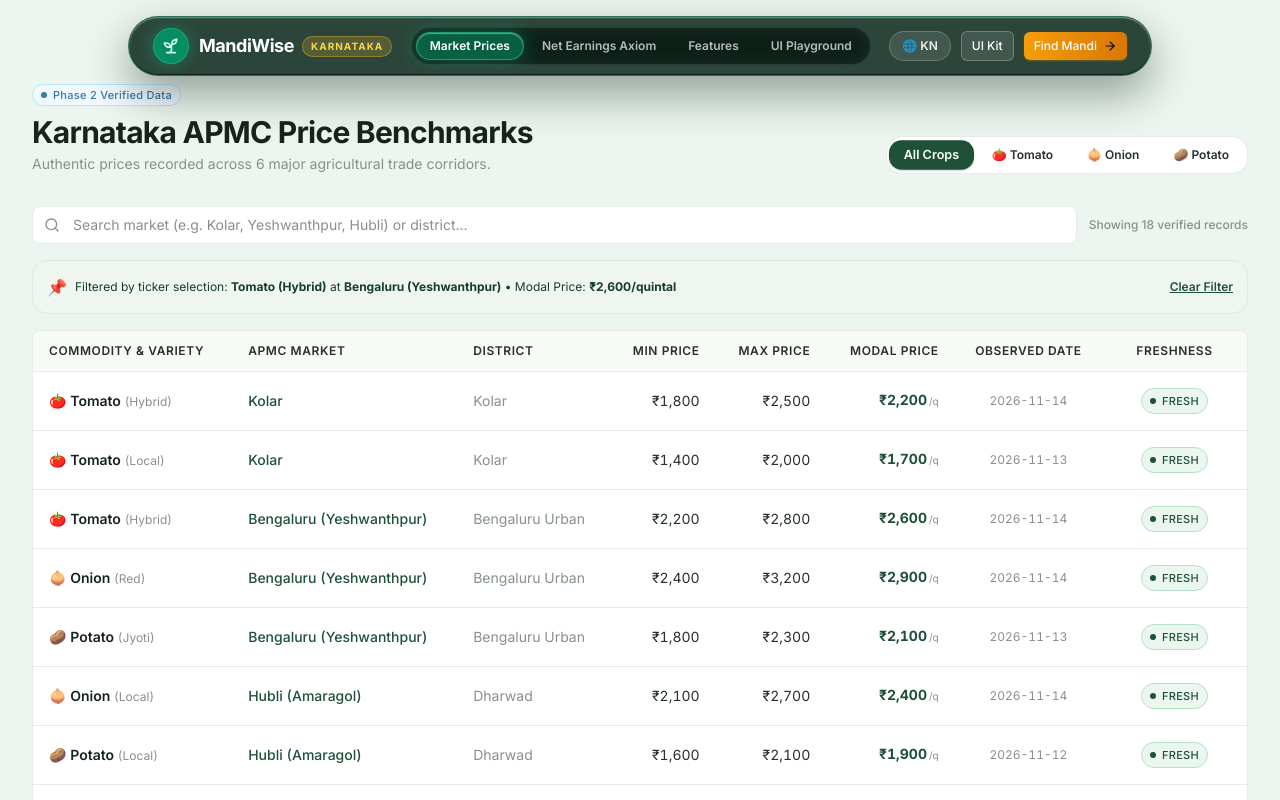
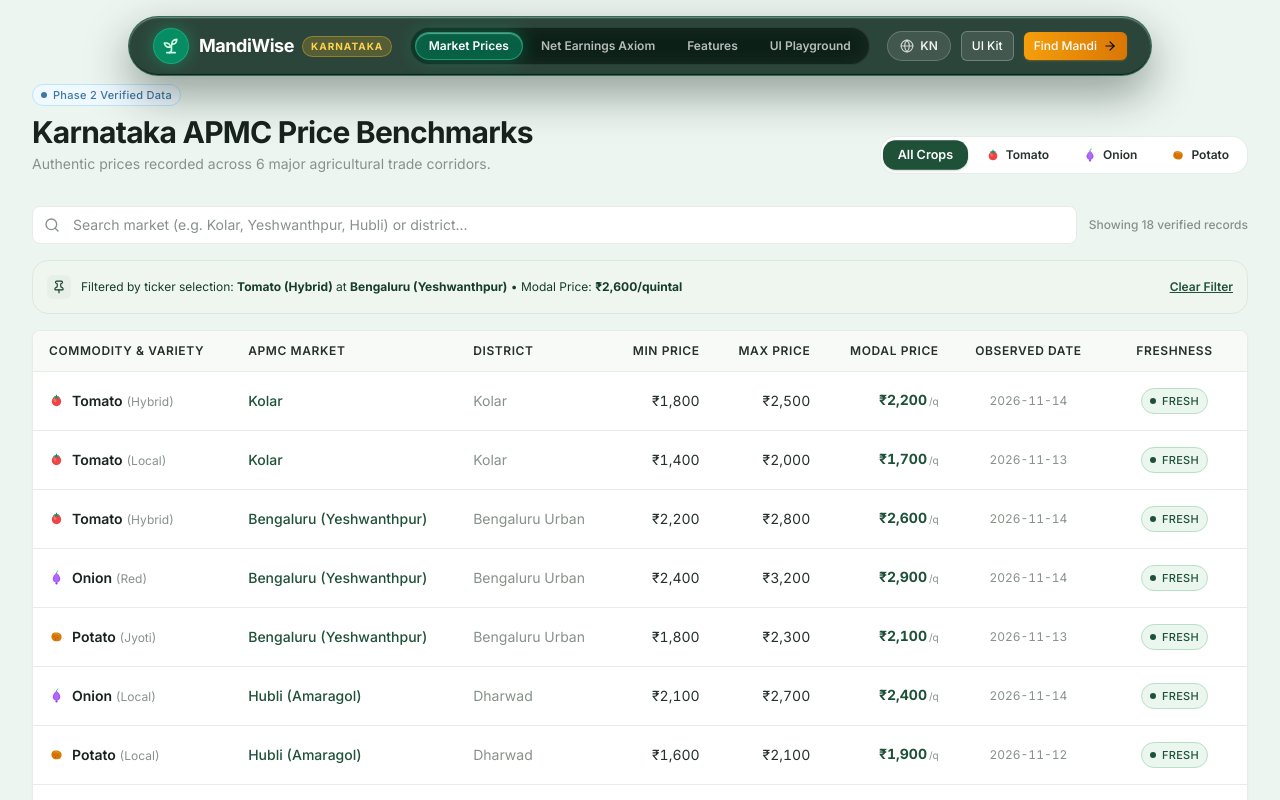
Before and after one commit to Ankith-R-Rai/Mandi_Wise, a React (Vite) app in the folder frontend/: page / in a window 1280 px wide. Both pictures are taken after a click on the button 920 px from the left and 803 px from the top of the page. Shown: the part 1873-2673 px from the top of the page. Built offline with nearby package versions, Linux system fonts and the light colour scheme.

Commit message:
feat(ui): eliminate all emojis and migrate to custom SVG & Lucide iconography

```diff
--- a/frontend/src/components/hero/MarketPriceTicker.tsx
+++ b/frontend/src/components/hero/MarketPriceTicker.tsx
@@ -1,5 +1,6 @@
 import React from 'react';
 import { Badge } from '../ui/Badge';
+import { CommodityIcon } from '../ui/CommodityIcon';
 import { CANONICAL_MANDI_RECORDS, type CanonicalPriceRecord } from '../../data/canonicalMandiData';
 import { cn } from '../../utils/cn';
 
@@ -7,12 +8,6 @@ export interface MarketPriceTickerProps {
   onSelectRecord?: (record: CanonicalPriceRecord) => void;
   className?: string;
 }
-
-const commodityIcons: Record<string, string> = {
-  Tomato: '🍅',
-  Onion: '🧅',
-  Potato: '🥔',
-};
 
 export const MarketPriceTicker: React.FC<MarketPriceTickerProps> = ({
   onSelectRecord,
@@ -42,7 +37,6 @@ export const MarketPriceTicker: React.FC<MarketPriceTickerProps> = ({
         {/* Ticker Scroll Items Container */}
         <div className="flex items-center gap-6 overflow-x-auto no-scrollbar scroll-smooth">
           {tickerRecords.map((item, index) => {
-            const icon = commodityIcons[item.commodity] || '🌾';
             const formattedPrice = new Intl.NumberFormat('en-IN', {
               style: 'currency',
               currency: 'INR',
@@ -54,11 +48,13 @@ export const MarketPriceTicker: React.FC<MarketPriceTickerProps> = ({
                 key={`${item.commodity}-${item.market}-${index}`}
                 onClick={() => onSelectRecord?.(item)}
                 className={cn(
-                  'flex items-center gap-2 shrink-0 text-left py-1.5 px-3 rounded-lg transition-all duration-200 cursor-pointer select-none',
+                  'flex items-center gap-2.5 shrink-0 text-left py-1.5 px-3 rounded-lg transition-all duration-200 cursor-pointer select-none',
                   'hover:bg-forest-lightSage/90 hover:scale-105 hover:shadow-sm focus-visible:outline-none focus-visible:ring-2 focus-visible:ring-forest text-xs'
                 )}
               >
-                <span className="text-base select-none">{icon}</span>
+                <div className="w-6 h-6 rounded-md bg-forest-lightSage flex items-center justify-center shrink-0 border border-forest-sage/40">
+                  <CommodityIcon commodity={item.commodity} size={15} />
+                </div>
 
                 <div>
                   <div className="flex items-center gap-1.5 font-semibold text-surface-darkCharcoal">
--- a/frontend/src/components/layout/Footer.tsx
+++ b/frontend/src/components/layout/Footer.tsx
@@ -1,5 +1,6 @@
 import React from 'react';
 import { Sprout, ShieldCheck, Database, MapPin } from 'lucide-react';
+import { CommodityIcon } from '../ui/CommodityIcon';
 
 export const Footer: React.FC = () => {
   return (
@@ -29,9 +30,18 @@ export const Footer: React.FC = () => {
               Baseline Commodities
             </h4>
             <ul className="space-y-2 text-xs text-gray-300">
-              <li className="flex items-center gap-2">🍅 Tomato (Hybrid & Local)</li>
-              <li className="flex items-center gap-2">🧅 Onion (Red & Bellary)</li>
-              <li className="flex items-center gap-2">🥔 Potato (Jyoti & Local)</li>
+              <li className="flex items-center gap-2">
+                <CommodityIcon commodity="Tomato" size={14} />
+                <span>Tomato (Hybrid & Local)</span>
+              </li>
+              <li className="flex items-center gap-2">
+                <CommodityIcon commodity="Onion" size={14} />
+                <span>Onion (Red & Bellary)</span>
+              </li>
+              <li className="flex items-center gap-2">
+                <CommodityIcon commodity="Potato" size={14} />
+                <span>Potato (Jyoti & Local)</span>
+              </li>
             </ul>
           </div>
 
--- a/frontend/src/components/layout/Navbar.tsx
+++ b/frontend/src/components/layout/Navbar.tsx
@@ -1,6 +1,6 @@
 import React, { useState } from 'react';
 import { motion, AnimatePresence } from 'motion/react';
-import { Menu, X, Sprout, ArrowRight } from 'lucide-react';
+import { Menu, X, Sprout, ArrowRight, Globe } from 'lucide-react';
 import { Button } from '../ui/Button';
 import { cn } from '../../utils/cn';
 
@@ -100,10 +100,11 @@ export const Navbar: React.FC<NavbarProps> = ({ onNavigateSection }) => {
           {/* Language Switcher Pill */}
           <button
             onClick={() => setCurrentLang(currentLang === 'EN' ? 'KN' : 'EN')}
-            className="text-xs font-semibold px-3 py-1.5 rounded-full border border-white/20 bg-white/10 text-white/90 hover:bg-white/20 hover:text-white transition-all duration-200 shadow-xs cursor-pointer"
+            className="flex items-center gap-1.5 text-xs font-semibold px-3 py-1.5 rounded-full border border-white/20 bg-white/10 text-white/90 hover:bg-white/20 hover:text-white transition-all duration-200 shadow-xs cursor-pointer"
             title="Toggle Language"
           >
-            {currentLang === 'EN' ? '🌐 KN' : '🌐 EN'}
+            <Globe className="w-3.5 h-3.5 opacity-80" />
+            <span>{currentLang === 'EN' ? 'KN' : 'EN'}</span>
           </button>
 
           <Button
--- /dev/null
+++ b/frontend/src/components/ui/CommodityIcon.tsx
@@ -0,0 +1,123 @@
+import React from 'react';
+import { Sprout } from 'lucide-react';
+import { cn } from '../../utils/cn';
+
+export interface CommodityIconProps {
+  commodity: string;
+  size?: number;
+  className?: string;
+}
+
+/**
+ * Standardized SVG Commodity Icon component.
+ * Strict project rule: NO Unicode/OS emojis anywhere. Always use crisp SVG vector icons.
+ */
+export const CommodityIcon: React.FC<CommodityIconProps> = ({
+  commodity,
+  size = 16,
+  className,
+}) => {
+  const norm = (commodity || '').toLowerCase().trim();
+
+  if (norm.includes('tomato')) {
+    return (
+      <svg
+        width={size}
+        height={size}
+        viewBox="0 0 24 24"
+        fill="none"
+        xmlns="http://www.w3.org/2000/svg"
+        className={cn('inline-block shrink-0', className)}
+        aria-label="Tomato"
+      >
+        {/* Tomato Body */}
+        <circle cx="12" cy="13.5" r="7.5" fill="#EF4444" />
+        {/* Soft specular sheen */}
+        <ellipse cx="9.5" cy="11.5" rx="2" ry="3.5" transform="rotate(-25 9.5 11.5)" fill="#FCA5A5" opacity="0.45" />
+        {/* Stem and Calyx */}
+        <path
+          d="M12 6V3.5M12 6C10 5.2 8.5 5.8 7.5 7M12 6C14 5.2 15.5 5.8 16.5 7M12 6C11 7.2 10.2 8.5 10 9M12 6C13 7.2 13.8 8.5 14 9"
+          stroke="#059669"
+          strokeWidth="1.6"
+          strokeLinecap="round"
+          strokeLinejoin="round"
+        />
+      </svg>
+    );
+  }
+
+  if (norm.includes('onion')) {
+    return (
+      <svg
+        width={size}
+        height={size}
+        viewBox="0 0 24 24"
+        fill="none"
+        xmlns="http://www.w3.org/2000/svg"
+        className={cn('inline-block shrink-0', className)}
+        aria-label="Onion"
+      >
+        {/* Onion Bulb Body */}
+        <path
+          d="M12 4.5C8.8 7.5 6 10.5 6 14.2C6 17.5 8.7 20 12 20C15.3 20 18 17.5 18 14.2C18 10.5 15.2 7.5 12 4.5Z"
+          fill="#A855F7"
+        />
+        {/* Inner bulb tonal layer */}
+        <path
+          d="M12 4.5C10.2 7.5 8.5 10.5 8.5 14.2C8.5 16.8 10 19 12 19.5C14 19 15.5 16.8 15.5 14.2C15.5 10.5 13.8 7.5 12 4.5Z"
+          fill="#C084FC"
+          opacity="0.4"
+        />
+        {/* Root threads */}
+        <path
+          d="M11 20.5V22M12 20.5V22.5M13 20.5V22"
+          stroke="#7E22CE"
+          strokeWidth="1.2"
+          strokeLinecap="round"
+        />
+        {/* Green top shoot */}
+        <path
+          d="M12 4.5C12 3 13 2 14.2 1.8"
+          stroke="#10B981"
+          strokeWidth="1.5"
+          strokeLinecap="round"
+        />
+      </svg>
+    );
+  }
+
+  if (norm.includes('potato')) {
+    return (
+      <svg
+        width={size}
+        height={size}
+        viewBox="0 0 24 24"
+        fill="none"
+        xmlns="http://www.w3.org/2000/svg"
+        className={cn('inline-block shrink-0', className)}
+        aria-label="Potato"
+      >
+        {/* Organic Oblong Potato */}
+        <path
+          d="M7.5 6C11.5 4.8 16.5 5.5 18.8 8.2C21 11 20.5 15.2 18.2 17.8C15.8 20.2 10.2 20.2 6.8 18.2C3.5 16.2 3.2 11.5 4.8 8.5C5.8 6.8 6.5 6.2 7.5 6Z"
+          fill="#D97706"
+        />
+        {/* Highlight contour */}
+        <path
+          d="M8.5 8C11.5 7 14.5 7.5 16.5 9.5"
+          stroke="#FCD34D"
+          strokeWidth="1.25"
+          strokeLinecap="round"
+          opacity="0.5"
+        />
+        {/* Potato eyes / dimples */}
+        <circle cx="8" cy="11.5" r="0.75" fill="#78350F" />
+        <circle cx="14" cy="13.5" r="0.75" fill="#78350F" />
+        <circle cx="10.5" cy="16" r="0.75" fill="#78350F" />
+      </svg>
+    );
+  }
+
+  // Fallback agricultural crop icon
+  return <Sprout size={size} className={cn('text-forest-fresh shrink-0', className)} />;
+};
--- a/frontend/src/pages/LandingPage.tsx
+++ b/frontend/src/pages/LandingPage.tsx
@@ -10,7 +10,12 @@ import {
   Camera,
   HelpCircle,
   Scale,
+  MapPin,
+  Building2,
+  AlertTriangle,
+  Pin,
 } from 'lucide-react';
+import { CommodityIcon } from '../components/ui/CommodityIcon';
 import { HeroBackground } from '../components/hero/HeroBackground';
 import { MarketPriceTicker } from '../components/hero/MarketPriceTicker';
 import { Button } from '../components/ui/Button';
@@ -175,7 +180,9 @@ export const LandingPage: React.FC = () => {
                     <div className="p-4 rounded-2xl bg-[#0F3827]/70 border border-emerald-400/40 shadow-sm transition-all duration-200 hover:scale-[1.01] hover:border-emerald-300/60">
                       <div className="flex items-center justify-between mb-2">
                         <div className="flex items-center gap-2">
-                          <span className="text-base">📍</span>
+                          <div className="w-6 h-6 rounded-lg bg-emerald-500/20 border border-emerald-400/30 flex items-center justify-center shrink-0">
+                            <MapPin className="w-3.5 h-3.5 text-emerald-400" />
+                          </div>
                           <span className="font-bold text-sm text-white">
                             Kolar APMC (12 km)
                           </span>
@@ -204,7 +211,9 @@ export const LandingPage: React.FC = () => {
                     <div className="p-4 rounded-2xl bg-black/25 border border-white/10 shadow-sm transition-all duration-200 hover:scale-[1.01]">
                       <div className="flex items-center justify-between mb-2">
                         <div className="flex items-center gap-2">
-                          <span className="text-base">🏙️</span>
+                          <div className="w-6 h-6 rounded-lg bg-white/10 border border-white/15 flex items-center justify-center shrink-0">
+                            <Building2 className="w-3.5 h-3.5 text-white/80" />
+                          </div>
                           <span className="font-semibold text-sm text-white/90">
                             Yeshwanthpur APMC (88 km)
                           </span>
@@ -377,9 +386,12 @@ export const LandingPage: React.FC = () => {
                     <span className="text-surface-darkCharcoal">₹51,800</span>
                   </div>
                 </div>
-                <p className="text-[11px] text-amber-800 bg-amber-50 p-2.5 rounded-lg mt-3 border border-amber-200/60">
-                  ⚠️ Farmer loses <strong>₹2,000 in net profit</strong> by traveling to Bangalore despite the ₹200 higher headline price.
-                </p>
+                <div className="flex items-start gap-2 text-[11px] text-amber-800 bg-amber-50 p-2.5 rounded-lg mt-3 border border-amber-200/60">
+                  <AlertTriangle className="w-4 h-4 text-amber-600 shrink-0 mt-0.5" />
+                  <span>
+                    Farmer loses <strong>₹2,000 in net profit</strong> by traveling to Bangalore despite the ₹200 higher headline price.
+                  </span>
+                </div>
               </div>
             </div>
           </div>
@@ -411,13 +423,14 @@ export const LandingPage: React.FC = () => {
                   key={comm}
                   onClick={() => setSelectedCommodity(comm)}
                   className={cn(
-                    'px-3.5 py-1.5 text-xs font-semibold rounded-xl transition-all duration-200 cursor-pointer select-none',
+                    'flex items-center gap-1.5 px-3.5 py-1.5 text-xs font-semibold rounded-xl transition-all duration-200 cursor-pointer select-none',
                     selectedCommodity === comm
                       ? 'bg-forest text-white shadow-sm shadow-forest/25 scale-105'
                       : 'text-surface-charcoal hover:bg-forest-lightSage hover:text-forest'
                   )}
                 >
-                  {comm === 'Tomato' ? '🍅 Tomato' : comm === 'Onion' ? '🧅 Onion' : comm === 'Potato' ? '🥔 Potato' : 'All Crops'}
+                  {comm !== 'All' && <CommodityIcon commodity={comm} size={14} />}
+                  <span>{comm === 'All' ? 'All Crops' : comm}</span>
                 </button>
               ))}
             </div>
@@ -441,8 +454,10 @@ export const LandingPage: React.FC = () => {
           {/* Selected Ticker Highlight Banner */}
           {selectedRecord && (
             <div className="mb-4 p-3.5 bg-forest-lightSage border border-forest-sage rounded-2xl flex items-center justify-between text-xs shadow-xs">
-              <div className="flex items-center gap-2">
-                <span className="text-base">📌</span>
+              <div className="flex items-center gap-2.5">
+                <div className="w-6 h-6 rounded-md bg-forest-sage/40 flex items-center justify-center shrink-0">
+                  <Pin className="w-3.5 h-3.5 text-forest-deep" />
+                </div>
                 <span className="text-forest-deep">
                   Filtered by ticker selection: <strong>{selectedRecord.commodity} ({selectedRecord.variety})</strong> at <strong>{selectedRecord.market}</strong> &bull; Modal Price: <strong>{formatCurrency(selectedRecord.modal_price)}/quintal</strong>
                 </span>
@@ -478,8 +493,13 @@ export const LandingPage: React.FC = () => {
               {filteredRecords.map((item, idx) => (
                 <TableRow key={`${item.commodity}-${item.market}-${idx}`} className="hover:bg-emerald-50/70">
                   <TableCell className="font-semibold text-surface-darkCharcoal">
-                    {item.commodity === 'Tomato' ? '🍅' : item.commodity === 'Onion' ? '🧅' : '🥔'} {item.commodity}{' '}
-                    <span className="text-xs font-normal text-surface-muted">({item.variety})</span>
+                    <div className="flex items-center gap-2">
+                      <CommodityIcon commodity={item.commodity} size={15} />
+                      <span>
+                        {item.commodity}{' '}
+                        <span className="text-xs font-normal text-surface-muted">({item.variety})</span>
+                      </span>
+                    </div>
                   </TableCell>
                   <TableCell className="font-medium text-forest">{item.market}</TableCell>
                   <TableCell className="text-surface-muted">{item.district}</TableCell>
```
